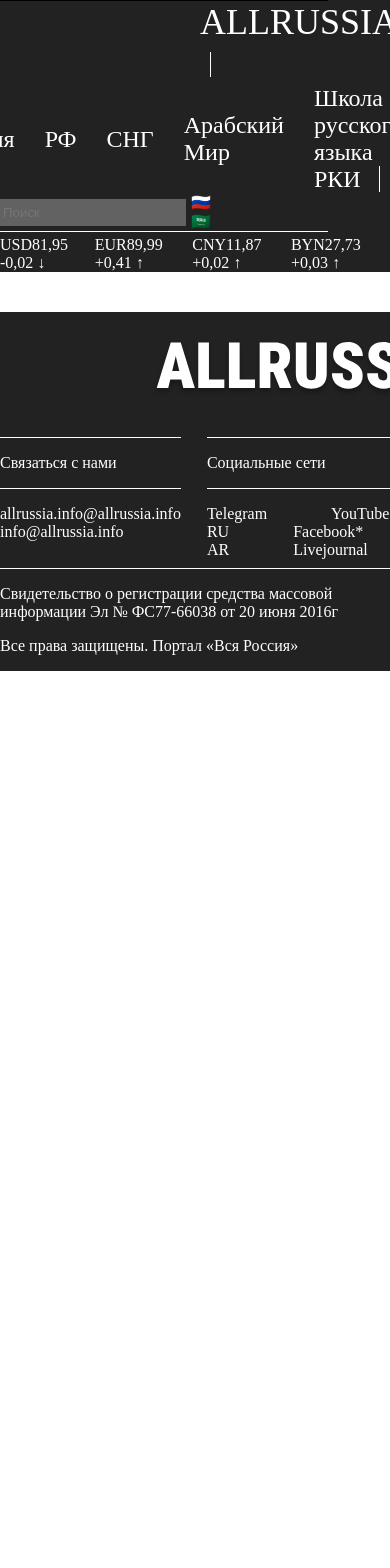
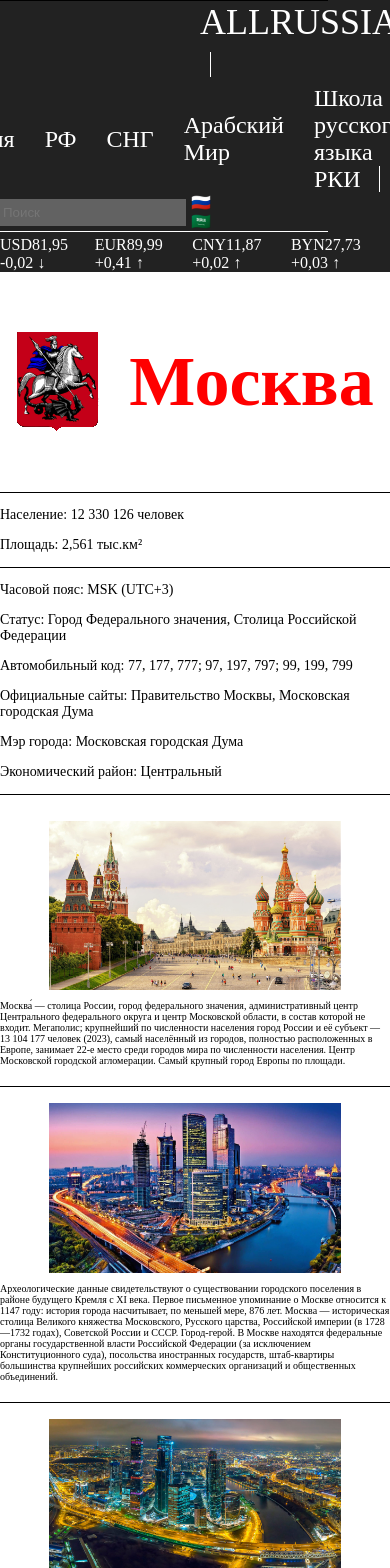
Before and after one commit to akobyansamvel/AllRussia, a Vue app: page /moscow in a window 390 px wide. Shown: the top 1568 px of the page. Before the commit the page ends 844 px from the top, so only its background shows below. Built offline with nearby package versions, Linux system fonts and the light colour scheme.

Commit message:
moscow-screen-ready

```diff
--- a/src/components/MoscowScreen.vue
+++ b/src/components/MoscowScreen.vue
@@ -6,25 +6,41 @@
           <p class="headding__text">Москва</p>
         </div>
         <div class="box">
-          <p class="bow__text">Население:  12 330 126 человек</p>
-          <p class="bow__text">Площадь: 2,561 тыс.км²  </p>
+          <p class="box__text">Население:  12 330 126 человек</p>
+          <p class="box__text">Площадь: 2,561 тыс.км²  </p>
         </div>
         <div class="box box-borderbottom">
-          <p class="bow__text">Часовой пояс:  MSK (UTC+3) </p>
-          <p class="bow__text">Статус: Город Федерального значения, Столица Российской Федерации </p>
-          <p class="bow__text">Автомобильный код: 77, 177, 777; 97, 197, 797; 99, 199, 799  </p>
-          <p class="bow__text">Официальные сайты: Правительство Москвы, Московская городская Дума </p>
-          <p class="bow__text">Мэр города: Московская городская Дума </p>
-          <p class="bow__text">Экономический район: Центральный</p>
+          <p class="box__text">Часовой пояс:  MSK (UTC+3) </p>
+          <p class="box__text">Статус: Город Федерального значения, Столица Российской Федерации </p>
+          <p class="box__text">Автомобильный код: 77, 177, 777; 97, 197, 797; 99, 199, 799  </p>
+          <p class="box__text">Официальные сайты: Правительство Москвы, Московская городская Дума </p>
+          <p class="box__text">Мэр города: Московская городская Дума </p>
+          <p class="box__text">Экономический район: Центральный</p>
         </div>
         <div class="list">
-          <div class="list__card card">
+          <div class="list__card card vis1100px">
             <p class="card__text">Москва́ — столица России, город федерального значения, административный центр Центрального федерального округа и центр Московской области, в состав которой не входит. Мегаполис; крупнейший по численности населения город России и её субъект — 13 104 177 человек (2023), самый населённый из городов, полностью расположенных в Европе, занимает 22-е место среди городов мира по численности населения. Центр Московской городской агломерации. Самый крупный город Европы по площади.</p>
             <img src="../assets/hram.png" alt="Храм" class="card__img">
           </div>
+          <div class="list__card card invis1100px bordertop">
+            <img src="../assets/hram.png" alt="Храм" class="card__img">
+            <p class="card__text">Москва́ — столица России, город федерального значения, административный центр Центрального федерального округа и центр Московской области, в состав которой не входит. Мегаполис; крупнейший по численности населения город России и её субъект — 13 104 177 человек (2023), самый населённый из городов, полностью расположенных в Европе, занимает 22-е место среди городов мира по численности населения. Центр Московской городской агломерации. Самый крупный город Европы по площади.</p>
+          </div>
           <div class="list__card card">
-            <img src="../assets/town.png" alt="Храм" class="card__img">
-            <p class="card__text">Москва́ — столица России, город федерального значения, административный центр Центрального федерального округа и центр Московской области, в состав которой не входит. Мегаполис; крупнейший по численности населения город России и её субъект — 13 104 177 человек (2023), самый населённый из городов, полностью расположенных в Европе, занимает 22-е место среди городов мира по численности населения. Центр Московской городской агломерации. Самый крупный город Европы по площади.</p>
+            <img src="../assets/town.png" alt="Здание" class="card__img">
+            <p class="card__text">Археологические данные свидетельствуют о существовании городского поселения в районе будущего Кремля с XI века. Первое письменное упоминание о Москве относится к 1147 году: история города насчитывает, по меньшей мере, 876 лет. Москва — историческая столица Великого княжества Московского, Русского царства, Российской империи (в 1728—1732 годах), Советской России и СССР. Город-герой. В Москве находятся федеральные органы государственной власти Российской Федерации (за исключением Конституционного суда), посольства иностранных государств, штаб-квартиры большинства крупнейших российских коммерческих организаций и общественных объединений.</p>
+          </div>
+          <div class="list__card card vis1100px">
+            <p class="card__text">Расположена на западе России, на реке Москве в центре Восточно-Европейской равнины, в междуречье Оки и Волги. Как субъект федерации, Москва граничит с Московской и Калужской областями. Москва включает 6 городских населённых пунктов, в том числе 4 города и 2 посёлка городского типа, а также большое количество сельских населённых пунктов. Ряд подмосковных городов, посёлков городского типа и сельских населённых пунктов были включены в состав Москвы и утратили свой статус.</p>
+            <img src="../assets/mcity.png" alt="Город" class="card__img">
+          </div>
+          <div class="list__card card invis1100px">
+            <img src="../assets/mcity.png" alt="Город" class="card__img">
+            <p class="card__text">Расположена на западе России, на реке Москве в центре Восточно-Европейской равнины, в междуречье Оки и Волги. Как субъект федерации, Москва граничит с Московской и Калужской областями. Москва включает 6 городских населённых пунктов, в том числе 4 города и 2 посёлка городского типа, а также большое количество сельских населённых пунктов. Ряд подмосковных городов, посёлков городского типа и сельских населённых пунктов были включены в состав Москвы и утратили свой статус.</p>
+          </div>
+          <div class="list__card card">
+            <img src="../assets/mcity2.png" alt="Город" class="card__img">
+            <p class="card__text">Москва — популярный туристический центр России. Московский Кремль, Красная площадь, Новодевичий монастырь и Церковь Вознесения в Коломенском входят в список объектов всемирного наследия ЮНЕСКО. Она является важнейшим транспортным узлом: город обслуживают 6 аэропортов, 10 железнодорожных вокзалов, 3 речных порта (имеется речное сообщение с морями бассейнов Атлантического и Северного Ледовитого океанов). С 1935 года в Москве работает метрополитен. Москва — спортивный центр страны. В 1980 году в Москве прошли XXII летние Олимпийские игры, а в 2018 город стал одним из хозяев чемпионата мира по футболу.</p>
           </div>
         </div>
       </div>
@@ -60,6 +76,10 @@
   border-top: 1px black solid;
 }
 
+.box__text{
+  font-size: 24px;
+}
+
 .box-borderbottom{
   border-bottom: 1px solid black;
 }
@@ -75,9 +95,79 @@
   max-width: 500px;
 }
 
-/* .card__text{
-  max-width: 400px;
+.card__img{
   max-height: 320px;
-} */
+  max-width: 550px;
+}
+
+.invis1100px{
+  visibility: hidden;
+  display: none;
+}
+
+@media screen and (max-width: 1100px) {
+  .card{
+    flex-direction: column;
+    align-items: center;
+    border-top: 1px solid #000;
+    padding-top: 16px;
+    margin-top: 10px;
+  }
+
+  .bordertop{
+    border:none;
+  }
+
+  .invis1100px{
+    visibility: visible;
+    display: flex;
+  }
+
+  .vis1100px{
+    display: none;
+  }
+
+  .box__text{
+    font-size: 18px;
+  }
+
+}
+
+@media screen and (max-width: 550px){
+  .headding__text{
+    font-size: 70px;
+  }
+
+  .main{
+    font-size: 10px;
+  }
+
+  .card__text{
+    font-size: 10px;
+  }
+
+  .card__img{
+    width: 75%;
+    height: 75%;
+  }
+
+  .box__text{
+    font-size: 14px;
+  }
+}
+
+@media screen and (max-width: 380px){
+  .headding__text{
+    font-size: 50px;
+  }
+
+  .headding__logo{
+    width: 19%;
+  }
+
+  .box__text{
+    font-size: 11px;
+  }
+}
 
 </style>
--- a/src/router.js
+++ b/src/router.js
@@ -3,6 +3,7 @@
 import ArticlePolitic from './components/ArticlePolitic.vue';
 import AboutPortal from './components/AboutPortal.vue';
 import Contact from './components/ContactPage.vue';
+import MoscowScreen from './components/MoscowScreen.vue';
 
 
 const router = createRouter({
@@ -29,6 +30,12 @@
       name: 'Contact',
       component: Contact
     },
+
+    {
+      path: '/moscow',
+      name: 'MoscowScreen',
+      component: MoscowScreen
+    },
   ]
 });
 
```
Also changed, not shown: src/assets/mcity.png (added), src/assets/mcity2.png (added).
